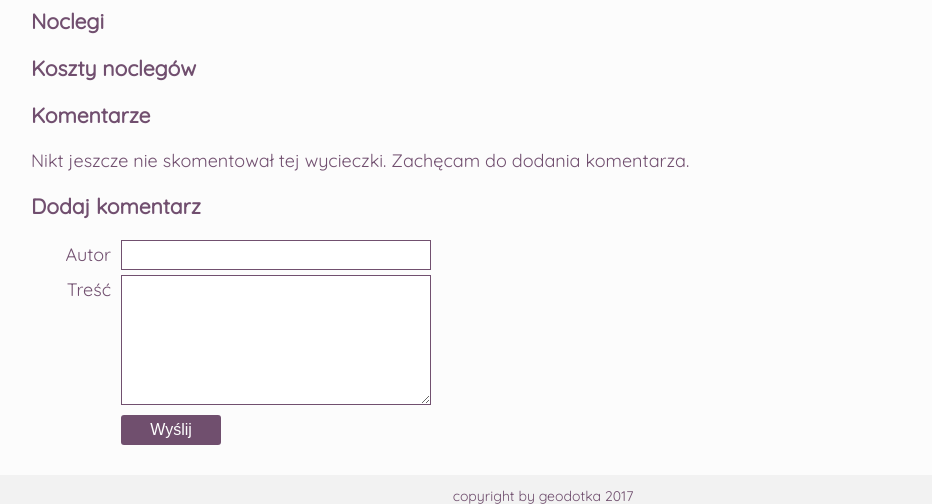
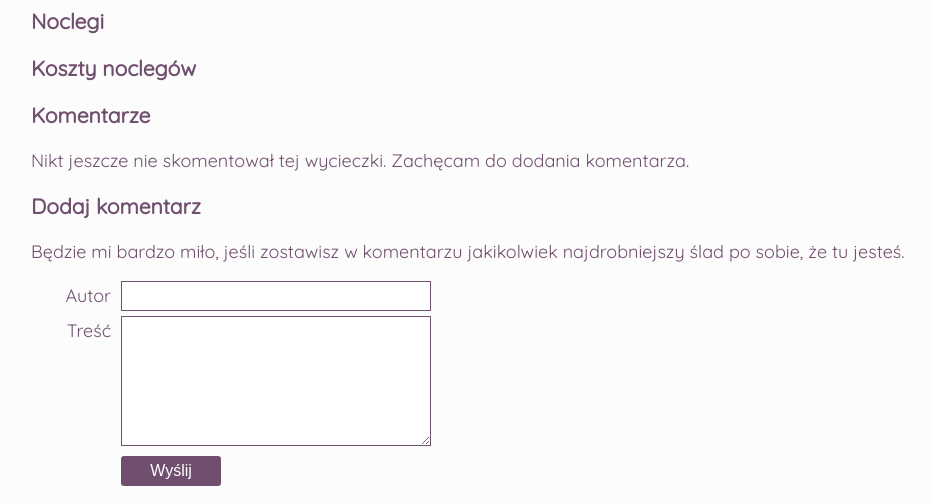
Before and after one commit to geodotka/mindtrip, a Django app: template mindtrip/trips/templates/trips/trip.html in a window 1280 px wide. Shown: the part 391-895 px from the top of the page, without its empty margins (97-1029 px from the left). Run offline with Django 3.2, Linux system fonts and the light colour scheme; the template is opened without the code that fills it, so the values that code supplies are empty.

Commit message:
Add comments info.

```diff
--- a/mindtrip/trips/templates/trips/trip.html
+++ b/mindtrip/trips/templates/trips/trip.html
@@ -93,6 +93,7 @@
 			Nikt jeszcze nie skomentował tej wycieczki. Zachęcam do dodania komentarza.
 		{% endfor %}
 		<h3>Dodaj komentarz</h3>
+		<p>Będzie mi bardzo miło, jeśli zostawisz w komentarzu jakikolwiek najdrobniejszy ślad po sobie, że tu jesteś.</p>
 		<form method="post" action="{% url 'trip' trip.id %}#last-post">
 			{% csrf_token %}
 			<div class="form-row">
```
